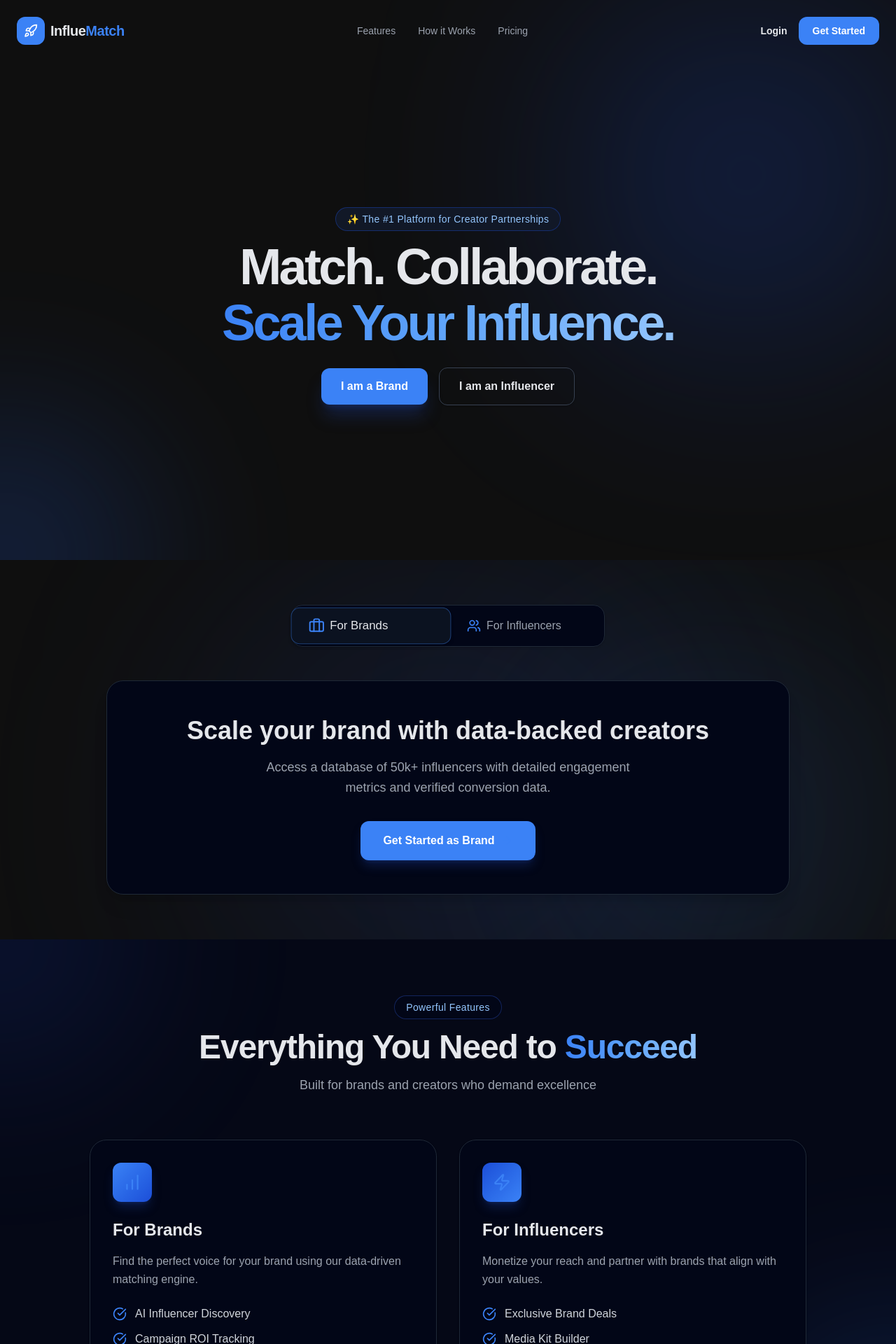
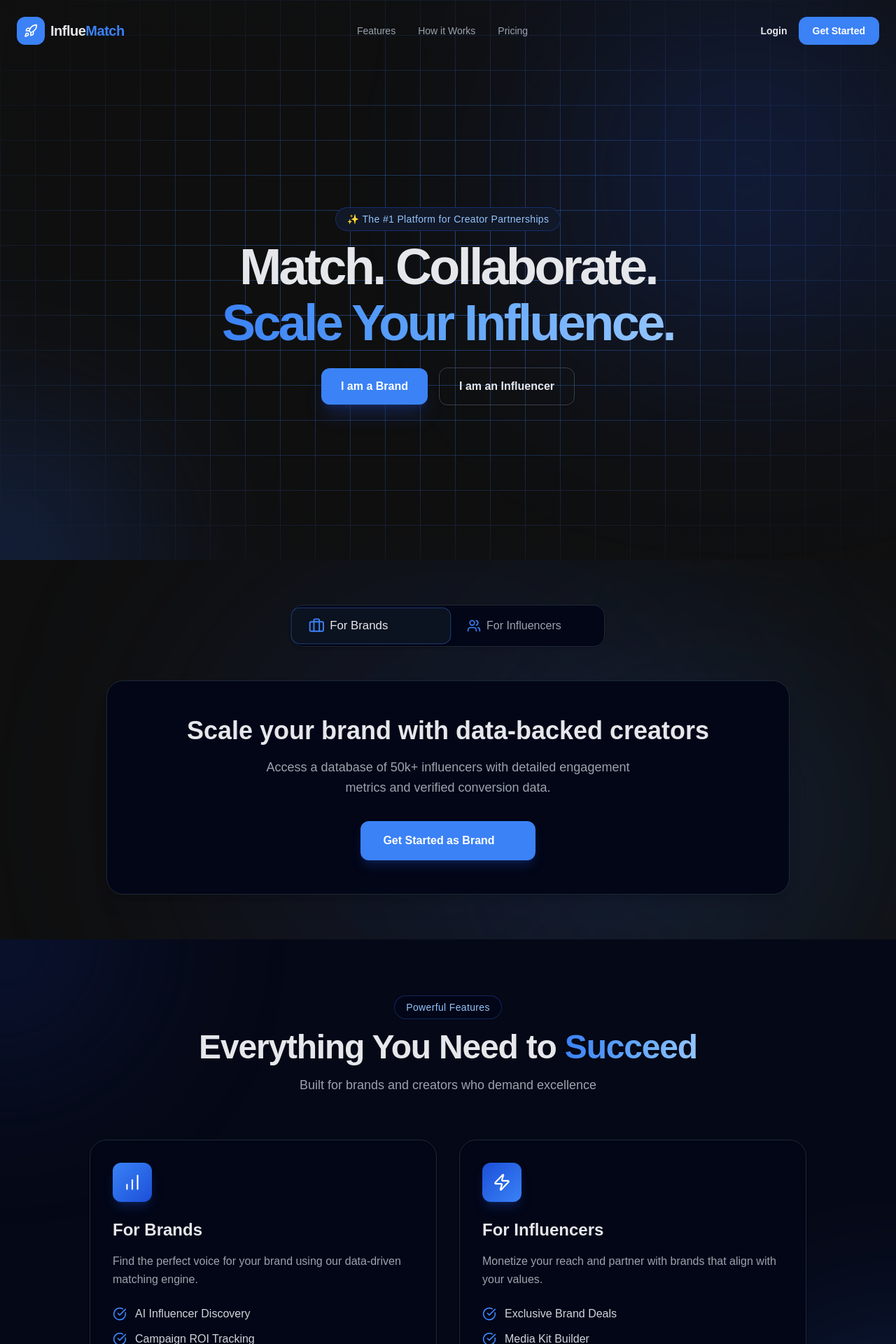
Before and after one commit to YatenArora05/InfueMatch, a Next.js app: page / in a window 1280 px wide. Shown: the top 1920 px of the page at 70% size. Built offline with nearby package versions, Linux system fonts and the light colour scheme.

Commit message:
Background Grid added on the Hero.tsx

```diff
--- a/app/globals.css
+++ b/app/globals.css
@@ -42,6 +42,11 @@ body {
 
 /* But keep navbar logo rocket white so it stays visible on blue */
 .navbar-logo-icon {
+  color: #ffffff !important;
+}
+
+/* Icons inside gradient squares on landing sections should be white */
+.landing-icon-white {
   color: #ffffff !important;
 }
 
--- a/components/landing/Features.tsx
+++ b/components/landing/Features.tsx
@@ -35,7 +35,7 @@ export default function Features() {
           {/* For Brands */}
           <div className="group p-8 bg-[#020617] rounded-3xl shadow-sm border border-[#1F2937] hover:border-[#3B82F6]/60 hover:shadow-xl transition-all duration-300 hover:-translate-y-1">
             <div className="w-14 h-14 bg-gradient-to-br from-[#3B82F6] to-[#1D4ED8] text-white rounded-xl flex items-center justify-center mb-6 group-hover:scale-110 group-hover:rotate-3 transition-transform shadow-lg shadow-blue-900/40">
-              <BarChart size={26} />
+              <BarChart size={26} className="landing-icon-white" />
             </div>
             <h3 className="text-2xl font-bold mb-4 text-[#E5E7EB]">
               For Brands
@@ -63,7 +63,7 @@ export default function Features() {
           {/* For Influencers */}
           <div className="group p-8 bg-[#020617] rounded-3xl shadow-sm border border-[#1F2937] hover:border-[#3B82F6]/60 hover:shadow-xl transition-all duration-300 hover:-translate-y-1">
             <div className="w-14 h-14 bg-gradient-to-br from-[#1D4ED8] to-[#3B82F6] text-white rounded-xl flex items-center justify-center mb-6 group-hover:scale-110 group-hover:rotate-3 transition-transform shadow-lg shadow-blue-900/40">
-              <Zap size={26} />
+              <Zap size={26} className="landing-icon-white" />
             </div>
             <h3 className="text-2xl font-bold mb-4 text-[#E5E7EB]">
               For Influencers
--- a/components/landing/Hero.tsx
+++ b/components/landing/Hero.tsx
@@ -24,15 +24,50 @@ export default function Hero() {
 
   return (
     <section className="relative min-h-screen flex flex-col justify-center overflow-hidden bg-[#0F0F0F] pt-20">
+      {/* Neon Grid Background */}
+      <div className="pointer-events-none absolute inset-0 z-0">
+        <div
+          className="w-full h-full"
+          style={{
+            backgroundImage: `
+              linear-gradient(to right, rgba(59,130,246,0.4) 1px, transparent 1px),
+              linear-gradient(to bottom, rgba(59,130,246,0.4) 1px, transparent 1px)
+            `,
+            backgroundSize: "50px 50px",
+            backgroundPosition: "0 0",
+          }}
+        />
+        {/* Grid Glow Effect */}
+        <div
+          className="absolute inset-0 w-full h-full"
+          style={{
+            backgroundImage: `
+              linear-gradient(to right, rgba(59,130,246,0.15) 1px, transparent 1px),
+              linear-gradient(to bottom, rgba(59,130,246,0.15) 1px, transparent 1px)
+            `,
+            backgroundSize: "50px 50px",
+            filter: "blur(0.5px)",
+            boxShadow: "inset 0 0 100px rgba(59,130,246,0.1)",
+          }}
+        />
+        {/* Fade edges with radial gradient */}
+        <div
+          className="absolute inset-0 w-full h-full"
+          style={{
+            background: "radial-gradient(ellipse at center, transparent 0%, rgba(15,15,15,0.8) 70%, rgba(15,15,15,1) 100%)",
+          }}
+        />
+      </div>
+
       {/* Background Gradient Blobs - Interactive */}
       <div
-        className="absolute top-0 right-0 -translate-y-12 translate-x-12 w-[500px] h-[500px] bg-[#1D4ED8]/40 rounded-full blur-[140px] opacity-70 transition-transform duration-300"
+        className="absolute top-0 right-0 -translate-y-12 translate-x-12 w-[500px] h-[500px] bg-[#1D4ED8]/40 rounded-full blur-[140px] opacity-70 transition-transform duration-300 z-[1]"
         style={{
           transform: `translate(${mousePosition.x * 0.02}px, ${mousePosition.y * 0.02}px) translate(-12px, 48px)`
         }}
       />
       <div
-        className="absolute bottom-0 left-0 translate-y-24 -translate-x-24 w-[400px] h-[400px] bg-[#2563EB]/30 rounded-full blur-[120px] opacity-70 transition-transform duration-300"
+        className="absolute bottom-0 left-0 translate-y-24 -translate-x-24 w-[400px] h-[400px] bg-[#2563EB]/30 rounded-full blur-[120px] opacity-70 transition-transform duration-300 z-[1]"
         style={{
           transform: `translate(${mousePosition.x * -0.02}px, ${mousePosition.y * -0.02}px) translate(-96px, 96px)`
         }}
--- a/components/landing/HowItWorks.tsx
+++ b/components/landing/HowItWorks.tsx
@@ -73,7 +73,7 @@ export default function HowItWorks() {
                 <div className="relative p-8 bg-[#020617] rounded-3xl border border-[#1F2937] shadow-sm hover:shadow-xl hover:border-[#3B82F6]/60 transition-all duration-300 h-full group-hover:-translate-y-2">
                   {/* Icon */}
                   <div className={`w-16 h-16 ${step.color}   rounded-2xl flex items-center justify-center mb-6 group-hover:scale-110 group-hover:rotate-3 transition-transform`}>
-                    <Icon className="text-white" size={28} />
+                    <Icon className="landing-icon-white" size={28} />
                   </div>
 
                   {/* Content */}
--- a/components/landing/Pricing.tsx
+++ b/components/landing/Pricing.tsx
@@ -119,7 +119,7 @@ export default function Pricing() {
                   {/* Icon & Name */}
                   <div className="mb-6">
                     <div className={`w-14 h-14 bg-gradient-to-br ${plan.color} rounded-xl flex items-center justify-center mb-4 group-hover:scale-110 group-hover:rotate-3 transition-transform`}>
-                      <Icon className="text-white" size={24} />
+                      <Icon className="landing-icon-white" size={24} />
                     </div>
                     <h3 className="text-2xl font-bold text-[#E5E7EB] mb-2">
                       {plan.name}
```
